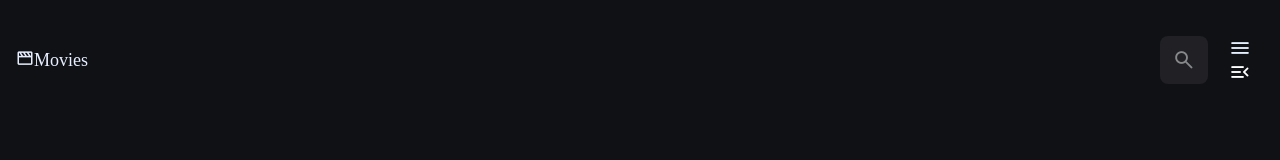
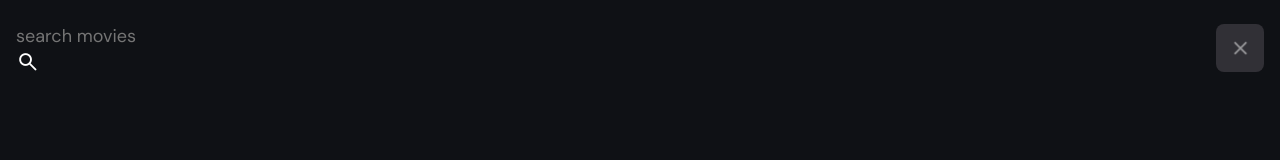
Before and after one commit to smelikecakan/movies-app, a plain HTML site: page movies/index.html in a window 1280 px wide. Drawn offline with nearby package versions, Linux system fonts and the light colour scheme.

Commit message:
style changed

```diff
--- a/movies/assets/css/style.css
+++ b/movies/assets/css/style.css
@@ -113,8 +113,31 @@ body {
   background-color: var(--banner-background);
   border-radius: var(--radius-8);
 }
-.search-box {
+
+.search-wrapper::before {
+  position: absolute;
+  top: 14px;
+  right: 12px;
+  content: "";
+  width: 20px;
+  height: 20px;
+  border: 3px solid var(--white);
+  border-radius: var(--radius-24);
+  border-inline-end-color: transparent;
+  animation: loading 500ms linear infinite;
   display: none;
+}
+.search-wrapper.searching::before {
+  display: block;
+}
+
+@keyframes loading {
+  0% {
+    transform: rotate(0);
+  }
+  100% {
+    transform: rotate(0);
+  }
 }
 
 header {
@@ -136,6 +159,43 @@ header .logo {
 .search-btn {
   background-color: var(--banner-background);
   border-radius: var(--radius-8);
+}
+
+.search-btn img {
   opacity: 0.5;
   transition: var(--transition-short);
 }
+.search-btn:is(:hover, :focus-visible) {
+  opacity: 1;
+}
+.menu-btn.active .menu,
+.menu-btn .close {
+  display: none;
+}
+
+.menu-btn .menu,
+.menu-btn.active .close {
+  display: block;
+}
+.search-box {
+  position: absolute;
+  top: 0;
+  left: 0;
+  width: 100%;
+  height: 100%;
+  background-color: var(--background);
+  padding: 24px 16px;
+  align-items: center;
+  gap: 8px;
+  z-index: 1;
+  display: none;
+}
+
+.search-box.active {
+  display: flex;
+}
+
+.search-wrapper {
+  position: relative;
+  flex-grow: 1;
+}
--- a/movies/index.html
+++ b/movies/index.html
@@ -23,7 +23,7 @@
     <header>
       <a href="#" class="logo"><i class="bx bx-movie">Movies</i></a>
 
-      <div class="search-box" search-box>
+      <div class="search-box active" search-box>
         <div class="search-wrapper" search-wrapper>
           <input
             type="text"
@@ -46,14 +46,14 @@
           <img src="./assets/images/close.png" width="24" height="24" alt="" />
         </button>
       </div>
-      <div class="search-btn" search-toggler menu-close>
+      <button class="search-btn" search-toggler menu-close>
         <img
           src="./assets/images/search.png"
           width="24"
           height="24"
           alt="open search box"
         />
-      </div>
+      </button>
       <button class="menu-btn" menu-btn menu-toggler>
         <img
           src="./assets/images/menu.png"
@@ -66,7 +66,7 @@
           src="./assets/images/menu-close.png"
           width="24"
           height="24"
-          alt="open menu"
+          alt="close menu"
           class="close"
         />
       </button>
```
